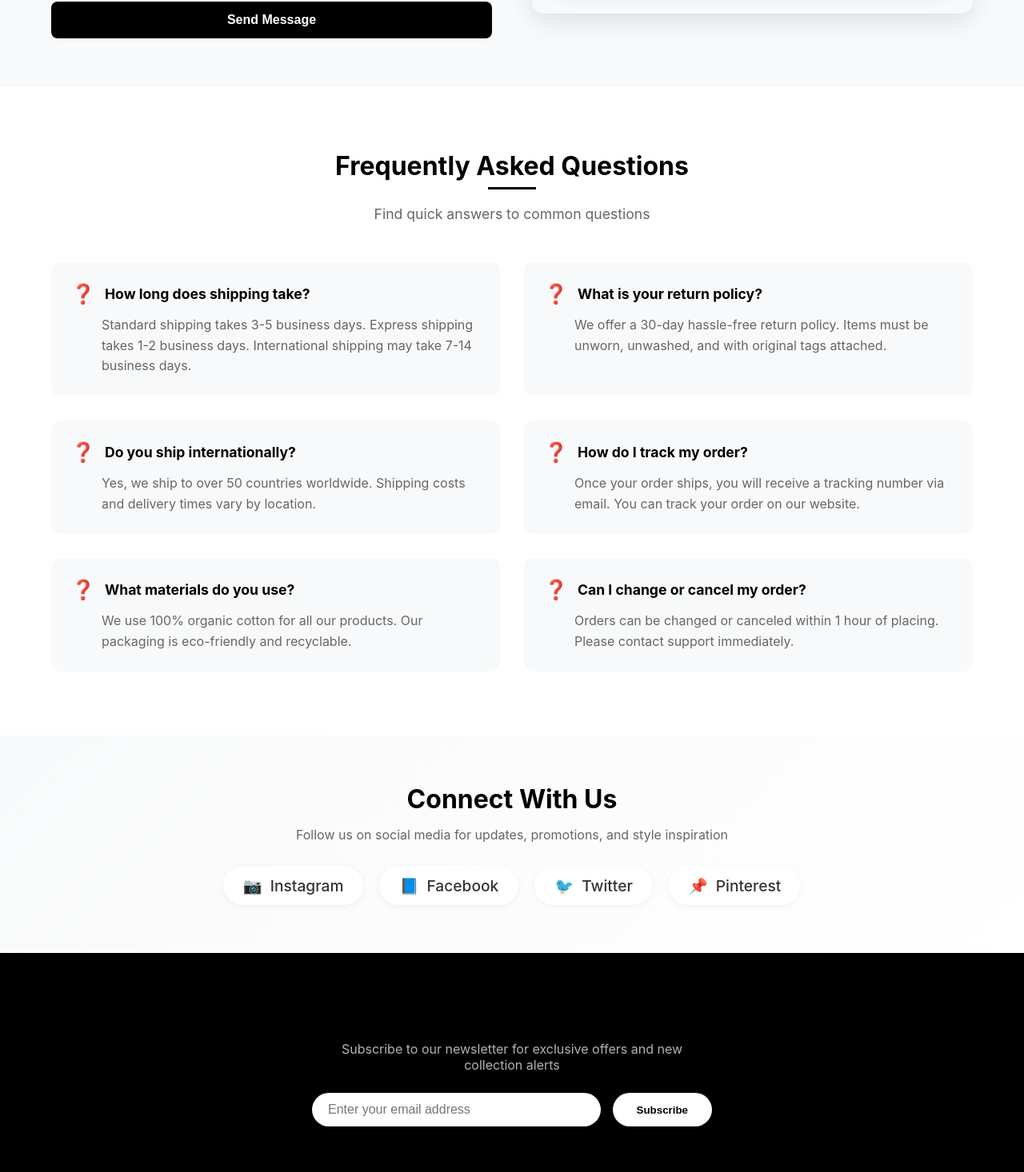
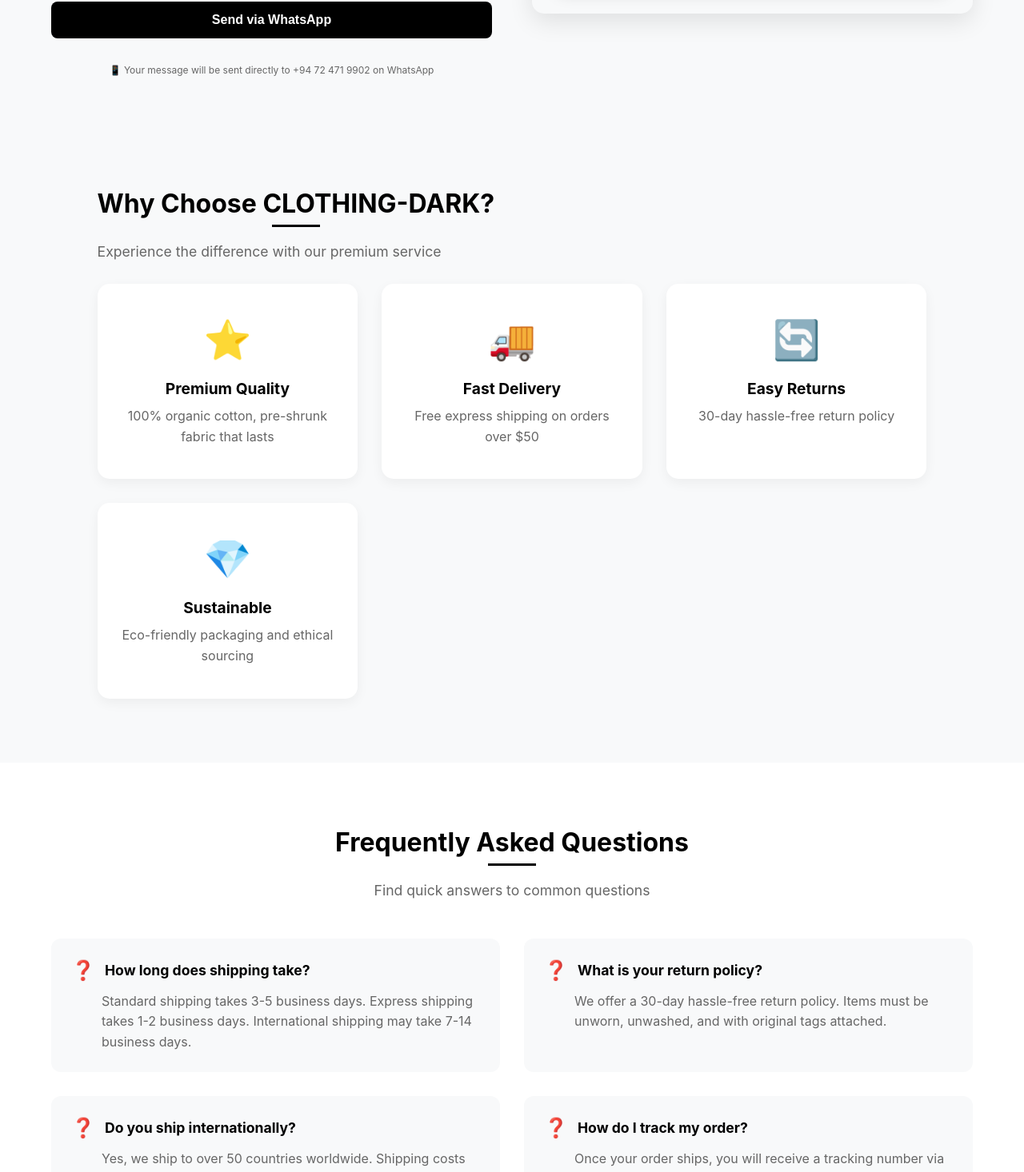
Before and after one commit to KMDPriyashan/Clothing-Dark, a React (Vite) app in the folder Front-end/: page /contact in a window 1280 px wide. Shown: the part 1335-2801 px from the top of the page at 80% size. Built offline with nearby package versions, Linux system fonts and the light colour scheme; no server answers; grey boxes are pictures that could not be loaded.

Commit message:
Update to the functional correction and issue ✏️

```diff
--- a/Front-end/src/pages/Contact.jsx
+++ b/Front-end/src/pages/Contact.jsx
@@ -46,13 +46,30 @@
     e.preventDefault()
     setLoading(true)
 
-    // Simulate form submission (replace with actual API call)
+    // Prepare WhatsApp message with proper formatting
+    const whatsappNumber = '94724719902'
+    const message = `*NEW CONTACT FORM SUBMISSION*%0A%0A
+*Name:* ${formData.name}%0A
+*Email:* ${formData.email}%0A
+*Subject:* ${formData.subject}%0A
+*Message:* ${formData.message}%0A%0A
+*Sent from:* CLOTHING-DARK Website%0A
+*Date:* ${new Date().toLocaleString()}`
+
+    // Create WhatsApp URL
+    const whatsappURL = `https://wa.me/${whatsappNumber}?text=${message}`
+
+    // Simulate form submission and open WhatsApp
     setTimeout(() => {
       setFormStatus({
         submitted: true,
         success: true,
-        message: 'Thank you for your message! We will get back to you within 24 hours.'
+        message: 'Thank you for your message! You will be redirected to WhatsApp to complete your inquiry.'
       })
+
+      // Open WhatsApp in new tab
+      window.open(whatsappURL, '_blank')
+
       setFormData({
         name: '',
         email: '',
@@ -124,6 +141,34 @@
     }
   ]
 
+  const whyChooseUs = [
+    {
+      icon: '⭐',
+      title: 'Premium Quality',
+      description: '100% organic cotton, pre-shrunk fabric that lasts'
+    },
+    {
+      icon: '🚚',
+      title: 'Fast Delivery',
+      description: 'Free express shipping on orders over $50'
+    },
+    {
+      icon: '🔄',
+      title: 'Easy Returns',
+      description: '30-day hassle-free return policy'
+    },
+    {
+      icon: '💎',
+      title: 'Sustainable',
+      description: 'Eco-friendly packaging and ethical sourcing'
+    }
+  ]
+
+  // Google Maps Directions URL
+  const getDirectionsUrl = () => {
+    return 'https://www.google.com/maps/dir//Fashion+District,+New+York,+NY/@40.7131294,-74.0036937,17z'
+  }
+
   return (
     <div className="contact-page">
       <Navbar />
@@ -167,7 +212,7 @@
             <div className="form-content animate-on-scroll">
               <div className="section-header">
                 <h2>Send Us a Message</h2>
-                <p>Fill out the form below and we'll get back to you within 24 hours</p>
+                <p>Fill out the form below and we'll get back to you via WhatsApp</p>
               </div>
 
               {formStatus.submitted && (
@@ -232,8 +277,9 @@
                 </div>
 
                 <button type="submit" className="submit-btn" disabled={loading}>
-                  {loading ? 'Sending...' : 'Send Message'}
+                  {loading ? 'Sending...' : 'Send via WhatsApp'}
                 </button>
+                <p className="whatsapp-note">📱 Your message will be sent directly to +94 72 471 9902 on WhatsApp</p>
               </form>
             </div>
 
@@ -253,9 +299,35 @@
               <div className="map-overlay">
                 <h3>Visit Our Store</h3>
                 <p>123 Fashion Avenue<br />New York, NY 10001</p>
-                <Link to="/shop" className="directions-btn">Get Directions →</Link>
+                <a
+                  href={getDirectionsUrl()}
+                  target="_blank"
+                  rel="noopener noreferrer"
+                  className="directions-btn"
+                >
+                  Get Directions →
+                </a>
               </div>
             </div>
+          </div>
+        </div>
+      </div>
+
+      {/* Why Choose Us Section */}
+      <div className="why-choose-section">
+        <div className="container">
+          <div className="section-header">
+            <h2>Why Choose CLOTHING-DARK?</h2>
+            <p>Experience the difference with our premium service</p>
+          </div>
+          <div className="why-choose-grid">
+            {whyChooseUs.map((item, index) => (
+              <div key={index} className="why-choose-card animate-on-scroll">
+                <div className="why-choose-icon">{item.icon}</div>
+                <h3>{item.title}</h3>
+                <p>{item.description}</p>
+              </div>
+            ))}
           </div>
         </div>
       </div>
@@ -310,16 +382,22 @@
         </div>
       </div>
 
-      {/* Newsletter Section */}
-      <div className="newsletter-section">
+      {/* WhatsApp Contact Section */}
+      <div className="whatsapp-section">
         <div className="container">
-          <div className="newsletter-content">
-            <h2>Stay Updated</h2>
-            <p>Subscribe to our newsletter for exclusive offers and new collection alerts</p>
-            <form className="newsletter-form" onSubmit={(e) => e.preventDefault()}>
-              <input type="email" placeholder="Enter your email address" />
-              <button type="submit">Subscribe</button>
-            </form>
+          <div className="whatsapp-content">
+            <div className="whatsapp-icon">💬</div>
+            <h2>Quick Support on WhatsApp</h2>
+            <p>Need immediate assistance? Chat with our support team directly on WhatsApp</p>
+            <a
+              href="https://wa.me/94724719902"
+              target="_blank"
+              rel="noopener noreferrer"
+              className="whatsapp-btn"
+            >
+              Chat with us on WhatsApp →
+            </a>
+            <p className="whatsapp-number">+94 72 471 9902</p>
           </div>
         </div>
       </div>
--- a/Front-end/src/pages/Profile.jsx
+++ b/Front-end/src/pages/Profile.jsx
@@ -2,7 +2,7 @@
 import { useNavigate } from 'react-router-dom';
 import { useAuth } from '../contexts/AuthContext';
 import { db, storage, updateUserProfileData } from '../config/firebase';
-import { doc, getDoc, setDoc, collection, addDoc, getDocs, query, orderBy, limit } from 'firebase/firestore';
+import { doc, getDoc, setDoc, collection, addDoc, getDocs, query, orderBy, limit, where } from 'firebase/firestore';
 import { ref, uploadBytes, getDownloadURL } from 'firebase/storage';
 import Navbar from '../components/Navbar';
 import '../pages_CSS/Profile.css';
@@ -42,29 +42,9 @@
   const [feedbackList, setFeedbackList] = useState([]);
   const [submittingFeedback, setSubmittingFeedback] = useState(false);
 
-  // Order history (mock data)
-  const [orders, setOrders] = useState([
-    {
-      id: 'ORD-001',
-      date: '2024-01-15',
-      total: 129.99,
-      status: 'Delivered',
-      items: [
-        { name: 'Classic Black T-Shirt', quantity: 2, price: 29.99 },
-        { name: 'Premium Black Tee', quantity: 1, price: 39.99 }
-      ]
-    },
-    {
-      id: 'ORD-002',
-      date: '2024-02-20',
-      total: 89.99,
-      status: 'Shipped',
-      items: [
-        { name: 'Formal Black Shirt', quantity: 1, price: 49.99 },
-        { name: 'Slim Fit Black Shirt', quantity: 1, price: 39.99 }
-      ]
-    }
-  ]);
+  // Order history state
+  const [orders, setOrders] = useState([]);
+  const [loadingOrders, setLoadingOrders] = useState(false);
 
   // Load user data from Firestore
   useEffect(() => {
@@ -113,6 +93,48 @@
     };
 
     loadUserData();
+  }, [user]);
+
+  // Load orders from Firestore or localStorage
+  useEffect(() => {
+    const loadOrders = async () => {
+      setLoadingOrders(true);
+
+      if (user) {
+        // Try to load from Firestore
+        try {
+          const ordersQuery = query(
+            collection(db, 'orders'),
+            where('userId', '==', user.uid),
+            orderBy('createdAt', 'desc')
+          );
+          const ordersSnapshot = await getDocs(ordersQuery);
+          const ordersData = ordersSnapshot.docs.map(doc => ({
+            id: doc.id,
+            ...doc.data()
+          }));
+
+          if (ordersData.length > 0) {
+            setOrders(ordersData);
+            setLoadingOrders(false);
+            return;
+          }
+        } catch (error) {
+          console.error('Error loading orders from Firestore:', error);
+        }
+      }
+
+      // Fallback to localStorage
+      const savedOrders = localStorage.getItem('orders');
+      if (savedOrders) {
+        const parsedOrders = JSON.parse(savedOrders);
+        setOrders(parsedOrders);
+      }
+
+      setLoadingOrders(false);
+    };
+
+    loadOrders();
   }, [user]);
 
   // Load feedback from Firestore
@@ -316,6 +338,17 @@
         return <span className="status-badge processing">⚙️ Processing</span>;
       default:
         return <span className="status-badge pending">⏳ Pending</span>;
+    }
+  };
+
+  // Format date for display
+  const formatDate = (dateString) => {
+    if (!dateString) return 'N/A';
+    try {
+      const date = new Date(dateString);
+      return date.toLocaleDateString();
+    } catch {
+      return dateString;
     }
   };
 
@@ -529,7 +562,11 @@
           {activeTab === 'orders' && (
             <div className="profile-card">
               <h2>Order History</h2>
-              {orders.length === 0 ? (
+              {loadingOrders ? (
+                <div className="loading-orders">
+                  <p>Loading orders...</p>
+                </div>
+              ) : orders.length === 0 ? (
                 <div className="empty-orders">
                   <p>No orders yet.</p>
                   <button className="shop-now-btn" onClick={() => navigate('/shop')}>
@@ -539,17 +576,17 @@
               ) : (
                 <div className="orders-list">
                   {orders.map((order) => (
-                    <div key={order.id} className="order-card">
+                    <div key={order.id || order.orderId} className="order-card">
                       <div className="order-header">
                         <div>
-                          <span className="order-id">Order #{order.id}</span>
-                          <span className="order-date">{order.date}</span>
+                          <span className="order-id">Order #{order.orderId || order.id}</span>
+                          <span className="order-date">{formatDate(order.date || order.createdAt)}</span>
                         </div>
-                        {getStatusBadge(order.status)}
+                        {getStatusBadge(order.status || 'Processing')}
                       </div>
 
                       <div className="order-items">
-                        {order.items.map((item, idx) => (
+                        {order.items && order.items.map((item, idx) => (
                           <div key={idx} className="order-item">
                             <span>{item.name} x {item.quantity}</span>
                             <span>${(item.price * item.quantity).toFixed(2)}</span>
@@ -559,9 +596,11 @@
 
                       <div className="order-footer">
                         <div className="order-total">
-                          <strong>Total: ${order.total.toFixed(2)}</strong>
+                          <strong>Total: ${(order.total || order.totalPrice).toFixed(2)}</strong>
                         </div>
-                        <button className="view-order-btn">View Details</button>
+                        <button className="view-order-btn" onClick={() => alert(`Order Details:\nOrder ID: ${order.orderId || order.id}\nStatus: ${order.status || 'Processing'}\nTotal: $${(order.total || order.totalPrice).toFixed(2)}`)}>
+                          View Details
+                        </button>
                       </div>
                     </div>
                   ))}
--- a/Front-end/src/pages_CSS/Contact.css
+++ b/Front-end/src/pages_CSS/Contact.css
@@ -573,3 +573,131 @@
     font-size: 0.8rem;
   }
 }
+
+/* WhatsApp Note */
+.whatsapp-note {
+  font-size: 0.75rem;
+  color: #666;
+  text-align: center;
+  margin-top: 12px;
+  display: flex;
+  align-items: center;
+  justify-content: center;
+  gap: 5px;
+}
+
+/* Why Choose Us Section */
+.why-choose-section {
+  padding: 80px 5%;
+  background: #f8f9fa;
+}
+
+.why-choose-grid {
+  display: grid;
+  grid-template-columns: repeat(auto-fit, minmax(250px, 1fr));
+  gap: 30px;
+  max-width: 1400px;
+  margin: 0 auto;
+}
+
+.why-choose-card {
+  text-align: center;
+  padding: 40px 30px;
+  background: white;
+  border-radius: 15px;
+  transition: all 0.3s ease;
+  box-shadow: 0 5px 15px rgba(0,0,0,0.05);
+}
+
+.why-choose-card:hover {
+  transform: translateY(-5px);
+  box-shadow: 0 10px 25px rgba(0,0,0,0.1);
+}
+
+.why-choose-icon {
+  font-size: 3rem;
+  margin-bottom: 20px;
+}
+
+.why-choose-card h3 {
+  font-size: 1.2rem;
+  color: #000;
+  margin-bottom: 10px;
+}
+
+.why-choose-card p {
+  color: #666;
+  line-height: 1.6;
+}
+
+/* WhatsApp Section */
+.whatsapp-section {
+  padding: 80px 5%;
+  background: linear-gradient(135deg, #075e54 0%, #128c7e 100%);
+  text-align: center;
+  color: white;
+}
+
+.whatsapp-content {
+  max-width: 600px;
+  margin: 0 auto;
+}
+
+.whatsapp-icon {
+  font-size: 4rem;
+  margin-bottom: 20px;
+  animation: bounce 2s infinite;
+}
+
+@keyframes bounce {
+  0%, 100% { transform: translateY(0); }
+  50% { transform: translateY(-10px); }
+}
+
+.whatsapp-content h2 {
+  font-size: 2rem;
+  margin-bottom: 15px;
+}
+
+.whatsapp-content p {
+  color: rgba(255,255,255,0.9);
+  margin-bottom: 30px;
+  font-size: 1.1rem;
+}
+
+.whatsapp-btn {
+  display: inline-block;
+  padding: 14px 35px;
+  background: white;
+  color: #075e54;
+  text-decoration: none;
+  border-radius: 50px;
+  font-weight: 600;
+  transition: all 0.3s ease;
+  font-size: 1rem;
+}
+
+.whatsapp-btn:hover {
+  transform: translateY(-3px);
+  box-shadow: 0 10px 25px rgba(0,0,0,0.2);
+}
+
+/* Responsive */
+@media (max-width: 768px) {
+  .why-choose-grid {
+    grid-template-columns: 1fr;
+  }
+
+  .whatsapp-content h2 {
+    font-size: 1.5rem;
+  }
+
+  .whatsapp-content p {
+    font-size: 0.9rem;
+  }
+
+  .whatsapp-btn {
+    padding: 12px 25px;
+    font-size: 0.9rem;
+  }
+}
```
Also changed, not shown: Front-end/src/pages/Cart.jsx (+98 -26 lines), Front-end/src/pages_CSS/Cart.css (+61 -0 lines).
